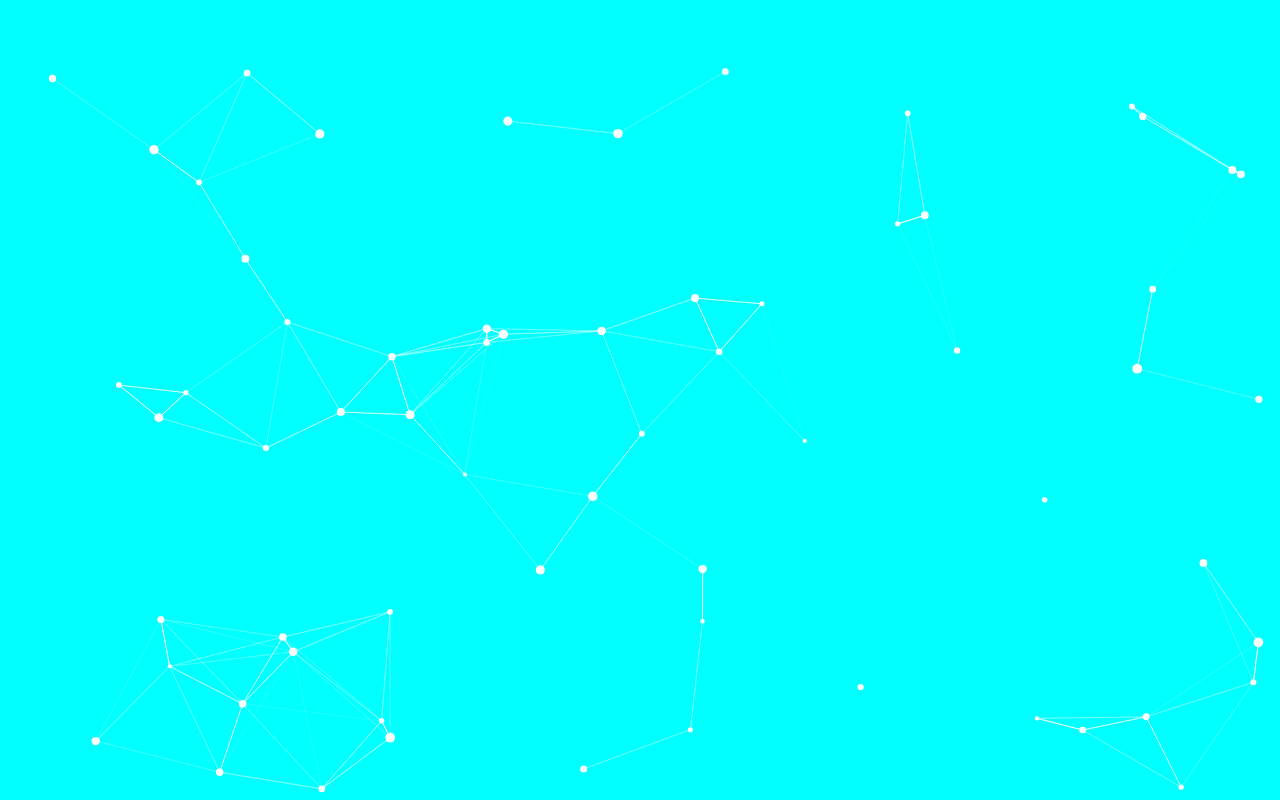
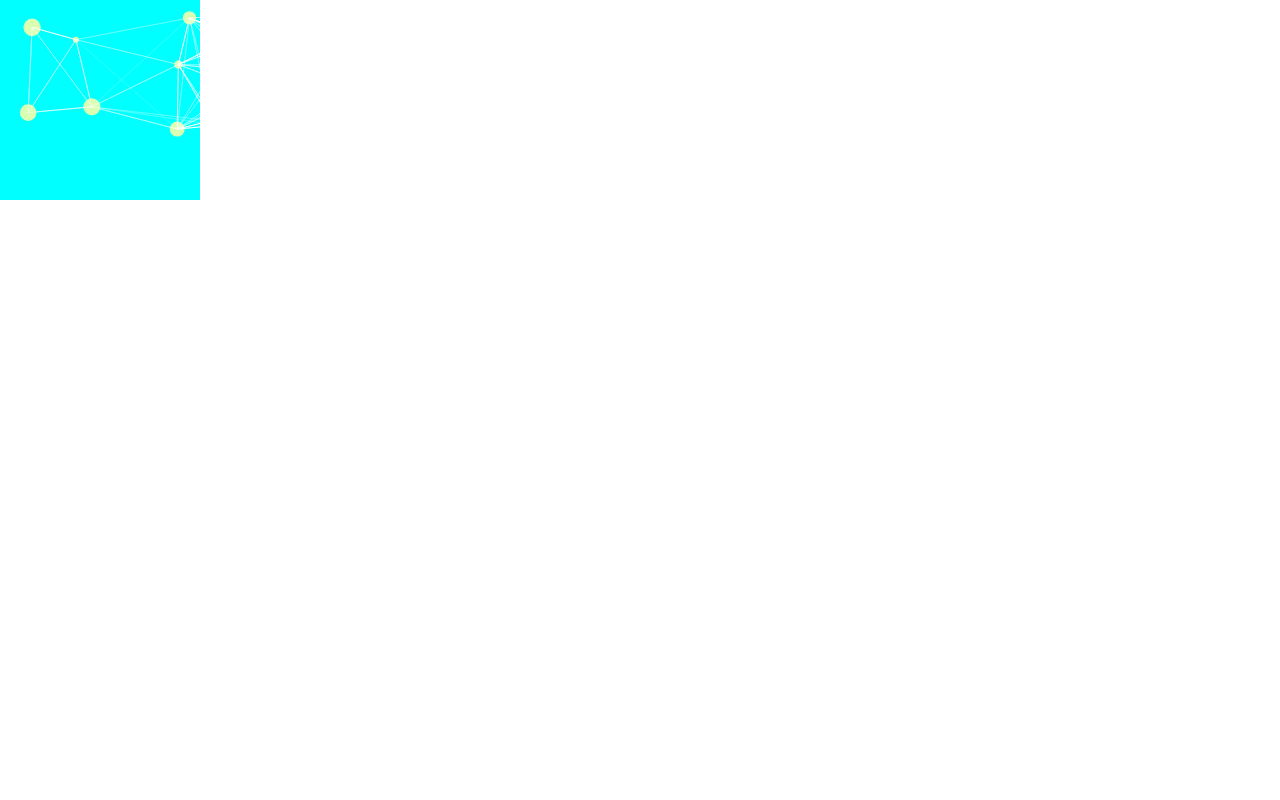
Before and after one commit to lilgallon/particles.js, a plain HTML site: page index.html in a window 1280 px wide. Drawn offline with Linux system fonts and the light colour scheme.

Commit message:
huge refactoring & remove useless functions

```diff
--- a/css/main.css
+++ b/css/main.css
@@ -7,6 +7,12 @@ body {
 
 #particles-container{
     background: aqua;
-    height: 100%;
+    height: 200px;
+    width: 200px;
     overflow: hidden;
 }
+
+#canvas{
+    height: 100%;
+    width: 100%;
+}
--- a/index.html
+++ b/index.html
@@ -1,5 +1,5 @@
 <!DOCTYPE html>
-<html>
+<html lang="en">
 <head>
     <meta charset="utf-8" />
 
@@ -7,18 +7,25 @@
     <title>Animated particles</title>
 
     <!-- CSS -->
-    <link rel="stylesheet" type="text/css" media="screen" href="css/main.css" />
+    <link rel="stylesheet" type="text/css" media="screen" href="css/main.css?545" />
 
     <!-- Animated particles scripts -->
-    <script type="text/javascript" src="vendor/jquery/jquery.min.js"></script>
-    <script type="text/javascript" src="js/particle.js"></script>
-    <script type="text/javascript" src="js/graph.js"></script>
+    <!--<script type="text/javascript" src="vendor/jquery/jquery.min.js"></script>-->
+    <script type="text/javascript" src="js/particle.js?0112121"></script>
+    <script type="text/javascript" src="js/animatedParticles.js?21212"></script>
 </head>
 <body>
 
     <div id="particles-container">
-        <canvas id="canvas"></canvas>
+        <canvas id="particles-canvas"></canvas>
     </div>
 
+    <script>
+        // self executing function here (compatibility with all browsers)
+        (function() {
+            let animatedParticles = new AnimatedParticles("particles-canvas");
+            animatedParticles.start();
+        })();
+    </script>
 </body>
 </html>
--- /dev/null
+++ b/js/animatedParticles.js
@@ -0,0 +1,176 @@
+/**
+ * GPL-3.0 License
+ * Author(s) : Lilian Gallon (N3ROO)
+ * Contribute here : https://github.com/N3ROO/Animated-Particles
+ * Troubleshooting : Instructions are available on the github page.
+ */
+
+class AnimatedParticles{
+
+    /**
+     * It creates a graph is the specified canvas
+     * @param canvas_id id of the canvas where we will draw (no modifications will be done on this canvas. You can even
+     * do something else on it, the particles will be drawn over it)
+     */
+    constructor(canvas_id){
+        this.canvas_id = canvas_id;
+        this.running = false;
+        this.starting = false;
+
+        this.DIST_TOLERANCE = 150;
+        this.STROKE_WIDTH = 3;
+
+        // Event handling
+        this.isMouseOver = false;
+        let self = this;
+        document.getElementById(this.canvas_id).addEventListener("mouseover", self.mouseOver.bind(this), false);
+        document.getElementById(this.canvas_id).addEventListener("mouseout", self.mouseOut.bind(this), false);
+    }
+
+    /**
+     * Start the graph (or resume it)
+     */
+    start(){
+        this.running = true;
+        this.starting = true;
+        this.run();
+    }
+
+    /**
+     * Stop the graph
+     */
+    stop(){
+        this.running = false;
+    }
+
+    /**
+     * This is the loop function
+     */
+    run(){
+        if(this.starting) {
+            this.init();
+            this.initParticleList(this.canvas.width / 20);
+            this.starting = false;
+        }
+
+        this.update();
+        this.draw();
+
+        if(this.running){
+            this.requestRedraw();
+        }
+    }
+
+    /**
+     *  Tells the browser that we wish to perform an animation and requests that the browser call a specified function
+     *  to update an animation before the next repaint.
+     */
+    requestRedraw(){
+        // We use a workaround to not lose the context (AnimatedParticle)
+        let self = this;
+        window.requestAnimationFrame(function () {self.run()});
+    }
+
+    /**
+     * Used to init all the variables used to run the graph
+     */
+    init(){
+        // We need to retrieve the canvas information
+        this.canvas = document.getElementById(this.canvas_id);
+        this.context = this.canvas.getContext("2d");
+
+        // We need a variable to store all the particles
+        this.particles = [];
+    }
+
+    /**
+     * Used to create particles of given amount
+     * @param amount of particles
+     */
+    initParticleList(amount){
+
+        for(let i = 0; i < amount; i++){
+
+            // We create the size first since we will use it to find the positions
+            let size = AnimatedParticles.random(2, 6);
+
+            // Position (make sure that it is not out of bounds)
+            let x = AnimatedParticles.random(size + 1, this.canvas.width - size);
+            let y = AnimatedParticles.random(size + 1, this.canvas.height - size);
+
+            // Then, we need the velocity vector (speed and direction)
+            let speed = AnimatedParticles.random(0.1, 1);
+            let direction = Math.random() * Math.PI * 2;
+
+            // Now we can create the particle
+            let dot = new Particle(x, y, size, speed, direction, 90);
+
+            // Add this dot to the particle list
+            this.particles.push(dot)
+        }
+    }
+
+    /**
+     * It updates all the particles (positions and springs)
+     */
+    update(){
+        for(let index in this.particles){
+            this.particles[index].update(this.canvas.width, this.canvas.height);
+        }
+    }
+
+    /**
+     * It draws all the particles
+     */
+    draw(){
+        this.context.clearRect(0, 0, this.canvas.width, this.canvas.height);
+        for(let index in this.particles){
+            this.particles[index].draw(this.context);
+
+            // Now we need to draw the springs between particles
+            for(let neighbor_index in this.particles){
+                if(neighbor_index !== index){
+                    // Retrieve the distance
+                    let dist = this.particles[index].distanceTo(this.particles[neighbor_index]);
+
+                    if(dist < this.DIST_TOLERANCE){
+                        // Draw the spring
+                        this.context.beginPath();
+                        this.context.strokeWidth = this.STROKE_WIDTH;
+                        this.context.strokeStyle = "rgba(255,255,255," + (1 - dist/this.DIST_TOLERANCE) + ")";
+                        this.context.moveTo(this.particles[index].x, this.particles[index].y);
+                        this.context.lineTo(this.particles[neighbor_index].x, this.particles[neighbor_index].y);
+                        this.context.stroke()
+                    }
+                }
+            }
+        }
+    }
+
+    mouseOver(){
+        if(!this.isMouseOver) {
+            for (let index in this.particles) {
+                this.particles[index].setMultiplier(1.5);
+            }
+            this.isMouseOver = true;
+        }
+    }
+
+    mouseOut(){
+        if(this.isMouseOver) {
+            for (let index in this.particles) {
+                this.particles[index].setMultiplier(1);
+            }
+            this.isMouseOver = false;
+        }
+    }
+
+    /**
+     * Gives a random number between min and max [min; max[
+     * @param min
+     * @param max
+     */
+    static random(min, max){
+        return Math.random() * (max - min) + min;
+    }
+}
--- a/js/graph.js
+++ /dev/null
@@ -1,167 +0,0 @@
-/**
- * GPL-3.0 License
- * Author(s) : Lilian Gallon (N3ROO)
- * Contribute here : https://github.com/N3ROO/Animated-Particles
- */
-
-$(document).ready(function() {
-    execute()
-});
-
-// Used to create the lines
-var DIST_TOLERANCE = 150;
-var STROKE_WIDTH = 3;
-
-// Used to move the dots master when an event is detected
-var multiplier = 0;
-
-function execute(){
-    // Set the size to the canvas the same as the container
-    // We prevent smoothing by putting the same dimensions for the
-    // canvas and the canvas container
-
-    var container_height_str = $("#particles-container").css("height");
-    var container_width_str = $("#particles-container").css("width");
-
-    $("#canvas").css("height", container_height_str);
-    $("#canvas").css("width", container_width_str);
-
-    var container_height = container_height_str.replace("px", "");
-    var container_width = container_width_str.replace("px", "");
-
-    var canvas = document.getElementById("canvas");
-    canvas.height = container_height;
-    canvas.width = container_width;
-
-    var context = canvas.getContext("2d");
-    var width = canvas.width;
-    var height = canvas.height;
-
-    var dots = [];
-
-    // Init the dots list
-    for(var i = 0; i < width/20 ; i++){
-        var dot = particle.create(Math.random()*(width-width/20)+width/20,      // x position
-                                  Math.random()*(height-height/20)+height/20,   // y position
-                                  2,                                            // speed
-                                  Math.random()*Math.PI*2);                     // direction
-
-        // We apply the color here that will be different sorts of white
-        dot.color = 'hsl(' + (i%10)*30 +',100%,100%)';
-        // We give a random size to every dot
-        dot.size = Math.random()*3 + 2
-        // Some will be faster than other
-        dot.setSpeed(dot.size/8)
-        // Air friction :o
-        dot.friction = 0.1
-        // Add this dot to the dot list !
-        dots.push(dot)
-    }
-
-    update()
-
-    function update(){
-        // We clear the canvas
-        context.clearRect(0, 0, width, height)
-
-        // For each dot, we will update its position
-        for(var dot_index in dots){
-            // Change the dots color according to the multiplier
-            dots[dot_index].color='hsl(' + (dot_index%5)*60 + ',100%,a%)'.replace('a',Number(100 - 14*multiplier) > 50 ? Number(100 - 14*multiplier) : 50)
-
-            // Update the dot position
-            dots[dot_index].update()
-
-            var radius = calculate_size(dots[dot_index])/2 + 1
-            // Change the direction of the dots if they hit the borders
-            if(dots[dot_index].x + radius > width || dots[dot_index].x - radius < 0){
-                dots[dot_index].vx *= -1
-                dots[dot_index].x = dots[dot_index].x + radius > width ? width - radius : radius
-            }
-            if(dots[dot_index].y + radius > height || dots[dot_index].y - radius < 0){
-                dots[dot_index].vy *= - 1
-                dots[dot_index].y = dots[dot_index].y + radius > height ? height - radius : radius
-            }
-
-            context.beginPath()
-
-            // Creates the circle that represents a dot with its color
-            context.fillStyle = dots[dot_index].color
-            context.arc(dots[dot_index].x, dots[dot_index].y,
-                        calculate_size(dots[dot_index]),
-                        0,
-                        Math.PI*2, false);
-
-            // Sets its speed (if the multiplier changed otherwise it will stay the same)
-            dots[dot_index].setSpeed(dots[dot_index].size / 4 + multiplier * 20)
-
-            // Draw !
-            context.fill()
-            context.closePath()
-
-            // Draw the lines if the dots are close enough
-            for(var neighbor_index in dots){
-                if(neighbor_index != dot_index){
-                    // Retrieve the distance
-                    var dist = dots[dot_index].distanceTo(dots[neighbor_index])
-                    if(dist < DIST_TOLERANCE){
-                        // Create the line ...
-                        context.beginPath()
-                        context.strokeWidth = STROKE_WIDTH
-                        context.strokeStyle="rgba(255,255,255,opacity)".replace("opacity", 1 - dist/DIST_TOLERANCE);
-                        context.moveTo(dots[dot_index].x,dots[dot_index].y)
-                        context.lineTo(dots[neighbor_index].x,dots[neighbor_index].y)
-                        context.stroke()
-                    }
-                }
-            }
-        }
-        // Tells the browser that we wish to perform an animation and requests that the browser call a specified
-        // function to update an animation before the next repaint.
-        requestAnimationFrame(update)
-    }
-
-    function calculate_size(dot){
-        return dot.size + 4*multiplier < 20 ? dot.size + 4 *multiplier : 20;
-    }
-
-    // On a resize, we need to update everything otherwise some dots could be outside
-    window.onresize=function(){
-        var container_height_str = $("#particles-container").css("height");
-        var container_width_str = $("#particles-container").css("width");
-
-        $("#canvas").css("height", container_height_str);
-        $("#canvas").css("width", container_width_str);
-
-        var container_height = container_height_str.replace("px", "");
-        var container_width = container_width_str.replace("px", "");
-
-        var canvas=document.getElementById("canvas");
-        canvas.height = container_height;
-        canvas.width = container_width;
-
-        width = canvas.width;
-        height = canvas.height;
-        dots = []
-        for(var i = 0; i < width/20; i++){
-            var dot = particle.create(Math.random()*(width - width/20) + width/20,
-                                      Math.random()*(height - height/20) + height/20,
-                                      2,
-                                      Math.random()*Math.PI*2);
-            dot.color = 'hsl(' + (i%10)*30 + ',100%,100%)';
-            dot.size = Math.random()*3 + 2
-            dot.setSpeed(dot.size / 8)
-            dot.friction = 0.1
-            dots.push(dot)
-        }
-    }
-
-    // Dynamic!!!!!
-    $('#particles-container').bind("mouseover", function() {
-        multiplier = 1
-    });
-
-    $('#particles-container').bind("mouseout",function() {
-        multiplier = 0
-    });
-}
--- a/js/particle.js
+++ b/js/particle.js
@@ -2,115 +2,134 @@
  * GPL-3.0 License
  * Author(s) : Lilian Gallon (N3ROO)
  * Contribute here : https://github.com/N3ROO/Animated-Particles
+ * Troubleshooting : Instructions are available on the github page.
  */
 
-var particle={
-	x:0,
-	y:0,
-	vx:0,
-	vy:0,
-	mass:1,
-	radius:0,
-	friction:1,
-	gravity:0,
-	mass:1,
-	springs:null,
+class Particle{
 
-	create:function(x, y, speed, direction, grav){
-		// Constructor
-		var obj = Object.create(this);
-		obj.x = x;
-		obj.y = y;
-		obj.vx = Math.cos(direction)*speed;
-		obj.vy = Math.sin(direction)*speed;
-		obj.gravity = grav||0;
-		obj.springs = [];
-		return obj;
-	},
-	addSpring:function(point, k, length){
-		// Add a spring
-		this.removeSpring(point);
-		this.springs.push({
-			point:point,
-			k:k,
-			length:length||0,
-		});
-	},
-	removeSpring:function(point){
-		// Remove a spring
-		for(var i = 0; i < this.springs.length; i++){
-			if(point === this.springs[i].point){
-				this.springs.splice(i, 1);
-				return;
-			}
-		}
-	},
-	getSpeed:function(){
-		// Get the speed
-		return Math.sqrt(this.vx*this.vx + this.vy*this.vy);
-	},
-	setSpeed:function(speed){
-		// Set the speed
-		var heading = this.getHeading();
-		this.vx = Math.cos(heading)*speed;
-		this.vy = Math.sin(heading)*speed;
-	},
-	getHeading:function(){
-		// Get the heading (orientation)
-		return Math.atan2(this.vy, this.vx);
-	},
-	setHeading:function(heading){
-		// Set the heading
-		var speed = this.getSpeed();
-		this.vx = Math.cos(heading)*speed;
-		this.vy = Math.sin(heading)*speed;
-	},
-	accelerate:function(ax,ay){
-		// ACCELERATION
-		this.vx += ax;
-		this.vy += ay;
-	},
-	update:function(){
-		// Update the position
-		this.handleSprings();
-		this.vy += this.gravity;
-		this.vx *= this.friction,
-		this.vy *= this.friction,
-		this.x += this.vx;
-		this.y += this.vy;
-	},
-	handleSprings:function(){
-		// Update all the stuff that a spring needs to update
-		for(var i = 0; i < this.springs.length; i++){
-			var spring = this.springs[i];
-			this.springTo(spring.point, spring.k, spring.length);
-		}
-	},
-	angleTo:function(p2){
-		return Math.atan2(p2.y - this.y, p2.x - this.x);
-	},
-	distanceTo:function(p2){
-		var dx = p2.x - this.x,
-			dy = p2.y - this.y;
-		return Math.sqrt(dx*dx + dy*dy);
-	},
-	gravitateTo:function(p2){
-		var dx = p2.x - this.x,
-			dy = p2.y - this.y,
-			distSQ = dx*dx + dy*dy,
-			dist = Math.sqrt(distSQ),
-			force = p2.mass/distSQ,
-			ax = dx/dist * force,
-			ay = dy/dist * force;
-		this.vx += ax;
-		this.vy += ay;
-	},
-	springTo:function(point,k,length){
-		var dx = point.x - this.x,
-			dy = point.y - this.y,
-			distance = Math.sqrt(dx*dx + dy*dy),
-			springForce = (distance - length||0) * k;
-		this.vx += dx / distance * springForce;
-		this.vy += dy / distance * springForce;
-	}
+    /**
+     * Creates a particle
+     * @param x position on horizontal axis
+     * @param y position on vertical axis
+     * @param size the size of the particle
+     * @param speed the speed obviously
+     * @param direction in radians
+     * @param color hsl color
+     * @constructor
+     */
+    constructor(x, y, size, speed, direction, color){
+        this.x = x;
+        this.y = y;
+
+        this.size = size;
+
+        this.vx = Math.cos(direction) * speed;
+        this.vy = Math.sin(direction) * speed;
+
+        this.color = color;
+
+        this.multiplier = 1;
+
+        return this;
+    }
+
+    update(width, height){
+
+        let multiplier_increment = 0;
+        if(this.multiplier !== 1){
+            multiplier_increment = this.multiplier / 2;
+        }
+
+        this.setSpeed(this.getSpeed() + multiplier_increment);
+
+        // Change the position of the particles according to the borders
+        if(this.x + this.size > width || this.x - this.size < 0){
+            this.vx *= -1;
+            this.x = this.x + this.size > width ? width - this.size : this.size
+        }else{
+            this.x += this.vx;
+        }
+
+        if(this.y + this.size > height || this.y - this.size < 0){
+            this.vy *= - 1;
+            this.y = this.y + this.size > height ? height - this.size : this.size
+        }else{
+            this.y += this.vy;
+        }
+
+        this.setSpeed(this.getSpeed() - multiplier_increment);
+    }
+
+    draw(context){
+        context.beginPath();
+
+        // Figure
+        context.arc(this.x, this.y, this.getSize(), 0,Math.PI*2, false);
+
+        // Coloration
+        let brightness = 100;
+        if(this.multiplier > 1){
+            // TODO: check if it is okay (10: magic number)
+            brightness = 100 - (this.multiplier * 10);
+        }
+
+        context.fillStyle = 'hsl(' + this.color + ', 100%, ' + brightness + '%)';
+        context.fill();
+
+        context.closePath();
+    }
+
+    getSize(){
+        return this.size * this.multiplier;
+    }
+
+    /**
+     * @returns {number} : speed of the particle
+     */
+    getSpeed(){
+        return Math.sqrt(this.vx * this.vx + this.vy * this.vy);
+    }
+
+    /**
+     * Changes the speed of the particle
+     * @param speed new speed
+     */
+    setSpeed(speed){
+        // Set the speed
+        const direction = this.getDirection();
+        this.vx = Math.cos(direction) * speed;
+        this.vy = Math.sin(direction) * speed;
+    }
+
+    /**
+     * @returns {number} : the direction of the particle (radians)
+     */
+    getDirection(){
+        return Math.atan2(this.vy, this.vx);
+    }
+
+    /**
+     * Changes the direction of the particle
+     * @param direction new direction (radians)
+     */
+    setDirection(direction){
+        const speed = this.getSpeed();
+        this.vx = Math.cos(direction) * speed;
+        this.vy = Math.sin(direction) * speed;
+    }
+
+    setMultiplier(multiplier){
+        this.multiplier = multiplier;
+    }
+
+    /**
+     *
+     * @param particle
+     * @returns {number} : distance to the specified particle.
+     */
+    distanceTo(particle){
+        let dx = particle.x - this.x;
+        let dy = particle.y - this.y;
+        return Math.sqrt(dx*dx + dy*dy);
+    }
 }
```
